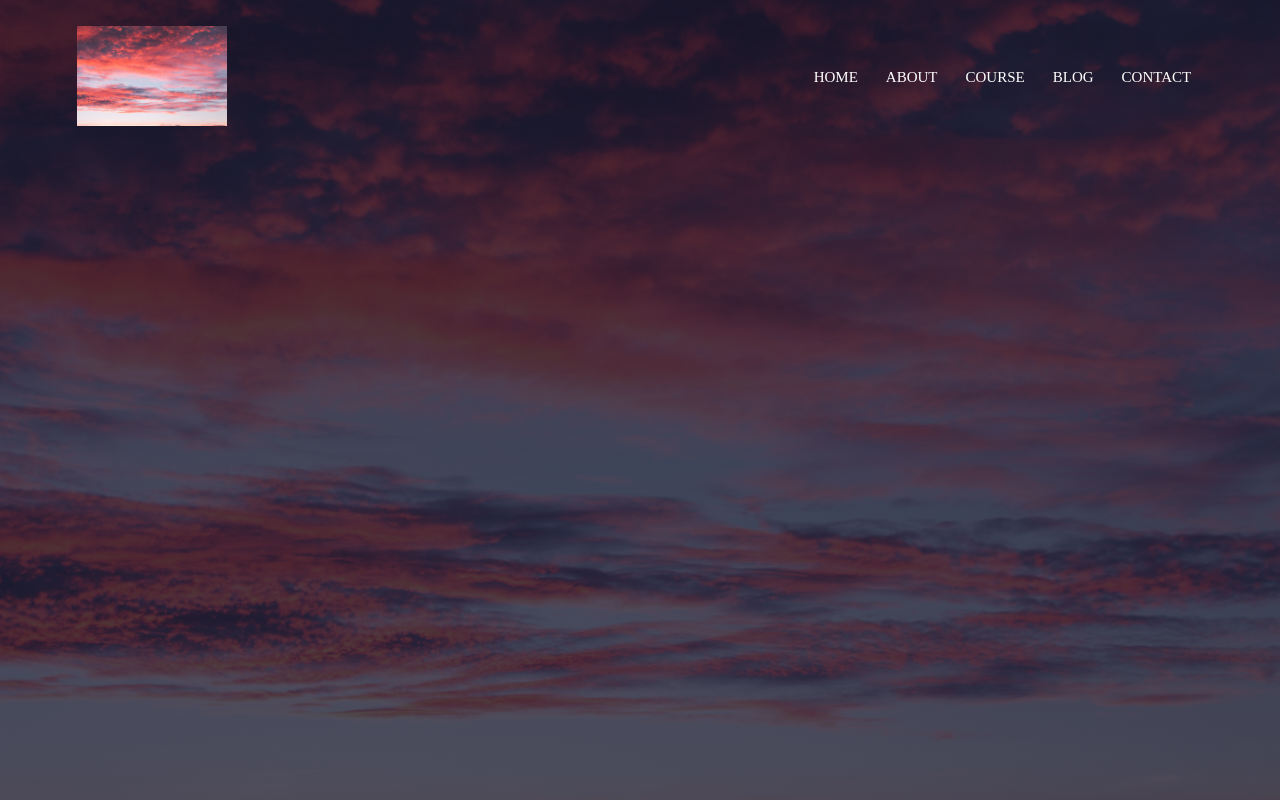
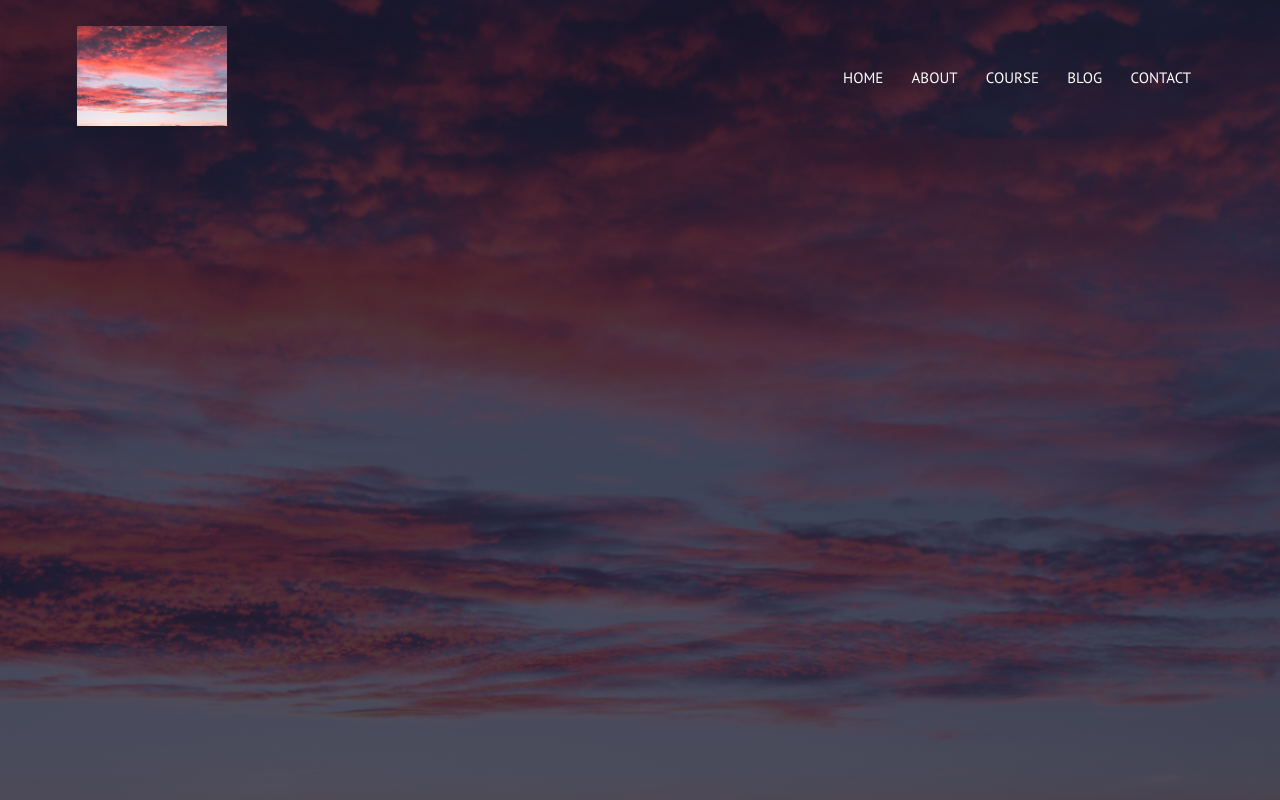
Before and after one commit to DylanEckhart/Sinterklaas-Website, a PHP site: page / in a window 1280 px wide. Run offline with PHP 8.4, Linux system fonts and the light colour scheme.

Commit message:
Version 1.2

```diff
--- a/index.html
+++ b/index.html
@@ -5,6 +5,7 @@
     <meta name="viewport" content="width=device-width, initial-scale=1.0">
     <title>Home | Sinterklaas Almere</title>
     <link rel="stylesheet" type="text/css" href="style.css">
+    <link href="https://fonts.googleapis.com/css2?family=PT+Sans&display=swap" rel="stylesheet">
 </head>
 <body>
     <section class="header">
--- a/style.css
+++ b/style.css
@@ -1,6 +1,7 @@
 * {
     margin: 0;
     padding: 0;
+    font-family: 'PT Sans', sans-serif;
 }
 
 .header {
```
